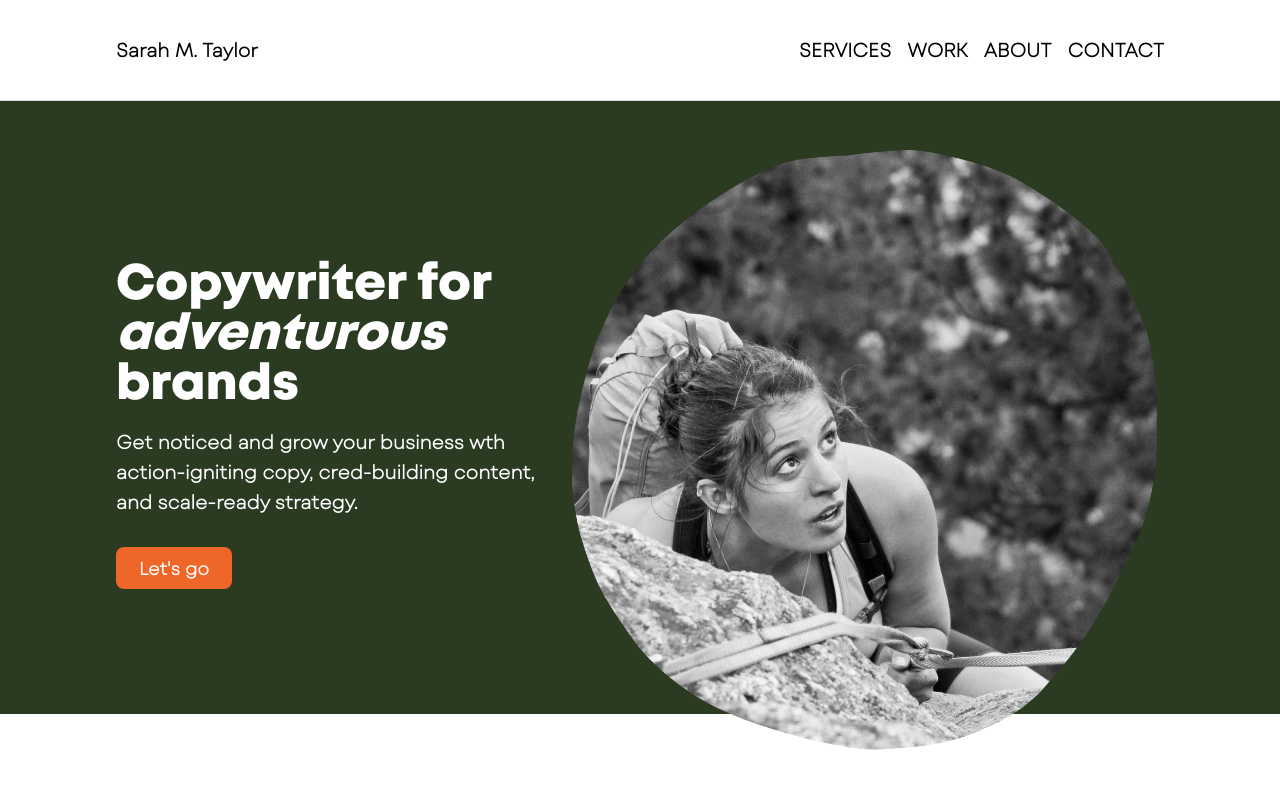
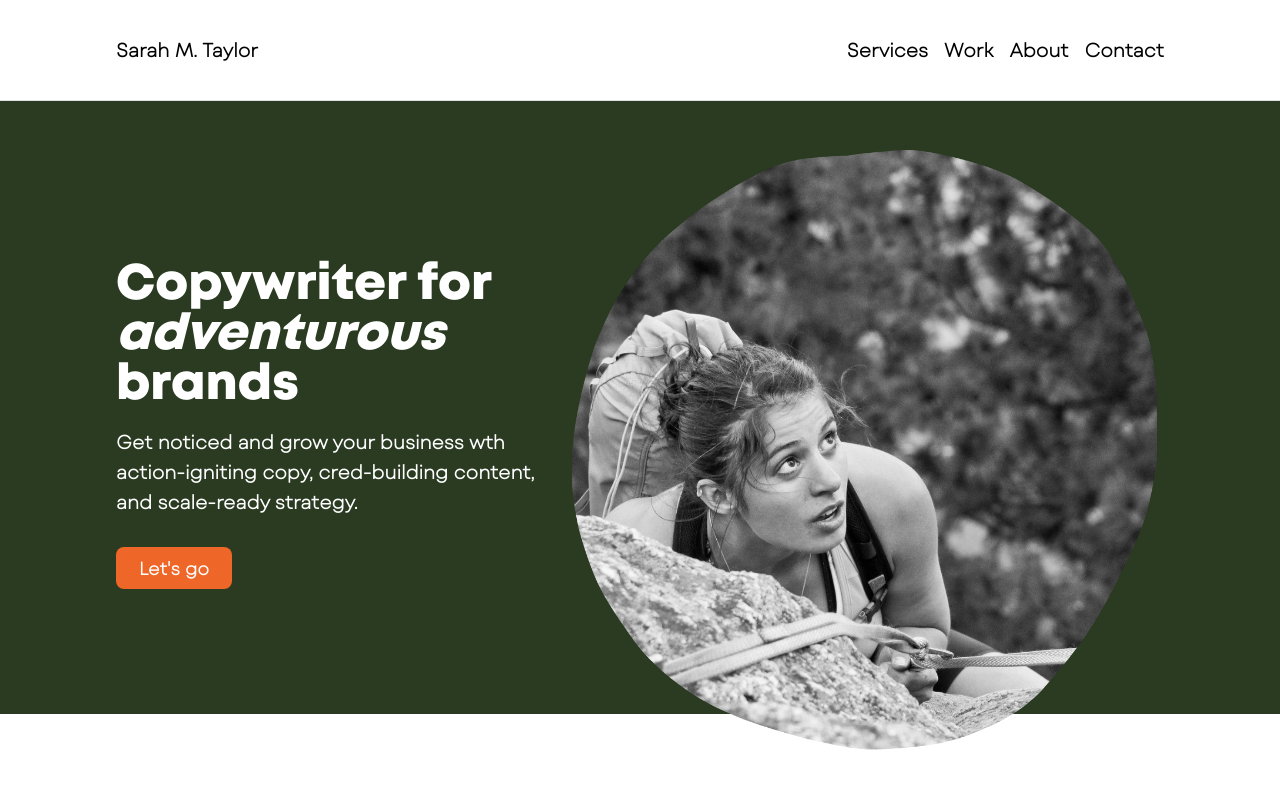
Before and after one commit to PoorBillyPilgrim/sarah-taylor-freelance-website, a Next.js app: page / in a window 1280 px wide. Shown: the top 800 px of the page. Built offline with nearby package versions, Linux system fonts and the light colour scheme.

Commit message:
adjusted section image sizing

```diff
--- a/components/NavLinks.tsx
+++ b/components/NavLinks.tsx
@@ -24,11 +24,11 @@ const Link = createPolymorphicComponent<"a", LinkProps>(
 const NavLinks = (props: GroupProps) => {
   return (
     <Group {...props}>
-      <Link href="/#services">SERVICES</Link>
-      <Link href="/#work">WORK</Link>
-      <Link href="/#about">ABOUT</Link>
+      <Link href="/#services">Services</Link>
+      <Link href="/#work">Work</Link>
+      <Link href="/#about">About</Link>
       <Link href="/contact">
-        <strong>CONTACT</strong>
+        <strong>Contact</strong>
       </Link>
     </Group>
   );
--- a/components/about/About.tsx
+++ b/components/about/About.tsx
@@ -25,7 +25,11 @@ const About = () => {
             justify="space-between"
             align="center"
           >
-            <SectionImage alt="woman fishing" src="/images/cta.png" />
+            <SectionImage
+              alt="woman fishing"
+              src="/images/cta.png"
+              mb={{ base: 25, md: 0 }}
+            />
             <Stack>
               <Title c="orange.5" order={2}>
                 Let&apos;s reel &apos;em in
@@ -74,7 +78,11 @@ const About = () => {
                   <Title order={2} lh="1">
                     More about me
                   </Title>
-                  <Icon variant="about" src="/icons/underline.png" w={320} />
+                  <Icon
+                    variant="about"
+                    src="/icons/underline.png"
+                    w={{ base: 250, sm: 320 }}
+                  />
                 </Box>
 
                 <Text>
--- a/components/images/SectionImage.module.css
+++ b/components/images/SectionImage.module.css
@@ -13,7 +13,7 @@
     width: 360px;
     height: 360px;
 
-    @media (min-width: $mantine-breakpoint-md) {
+    @media (min-width: $mantine-breakpoint-sm) {
       height: 450px;
       width: 450px;
     }
```
